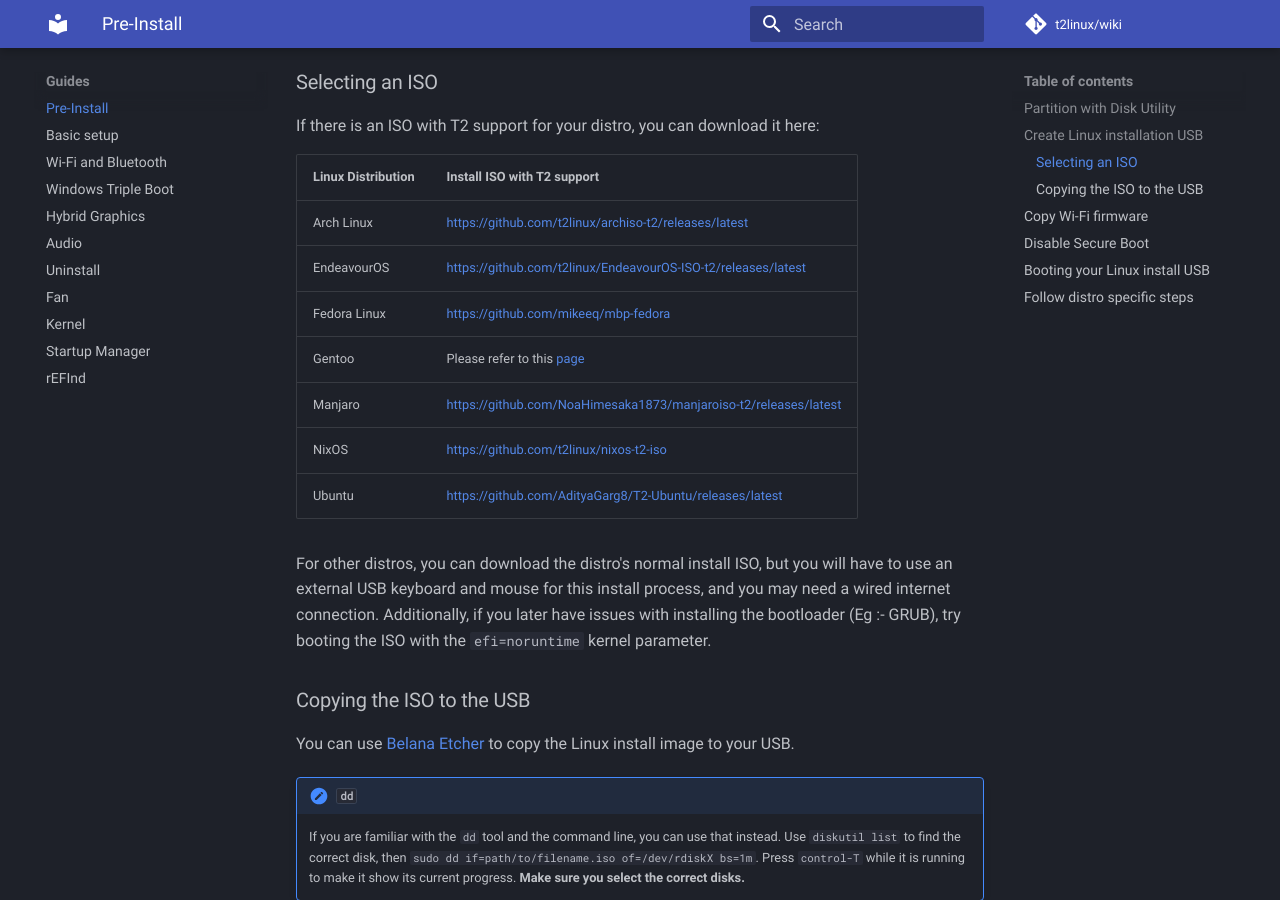
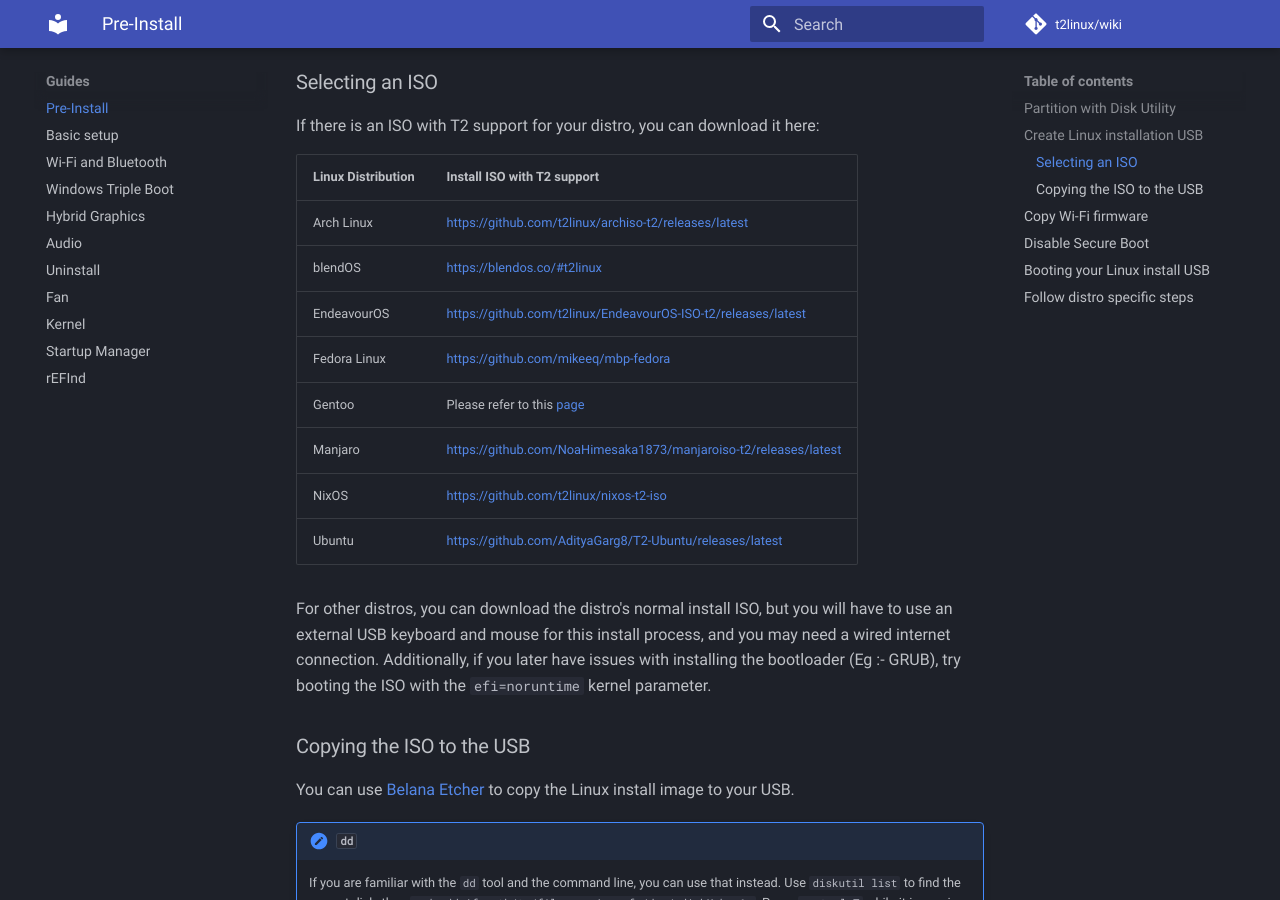
Before and after one commit to t2linux/wiki, an MkDocs documentation site: the page built from docs/guides/preinstall.md, in a window 1280 px wide and 900 px high, scrolled down 688 px. Built offline with MkDocs 1.6.1 and Material for MkDocs 9.7.7, drawn with Linux system fonts in a browser that asks for light colours; comment, search, counter and statistics services are not loaded.

Commit message:
Add blendOS (#384)

```diff
--- a/docs/guides/preinstall.md
+++ b/docs/guides/preinstall.md
@@ -18,6 +18,7 @@ If there is an ISO with T2 support for your distro, you can download it here:
 | Linux Distribution | Install ISO with T2 support |
 | ------------------ | --------------------------- |
 | Arch Linux         | <https://github.com/t2linux/archiso-t2/releases/latest> |
+| blendOS            | <https://blendos.co/#t2linux> |
 | EndeavourOS        | <https://github.com/t2linux/EndeavourOS-ISO-t2/releases/latest> |
 | Fedora Linux       | <https://github.com/mikeeq/mbp-fedora> |
 | Gentoo             | Please refer to this [page](https://wiki.t2linux.org/distributions/gentoo/installation/) |
```
